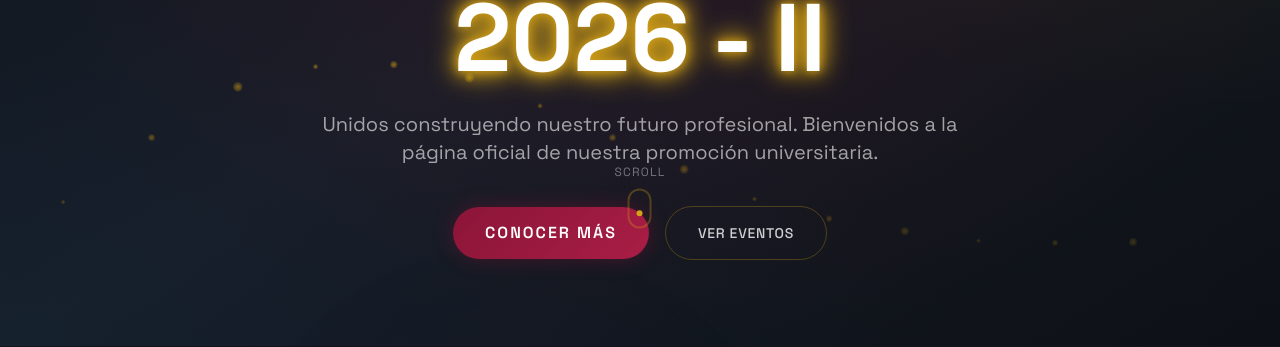
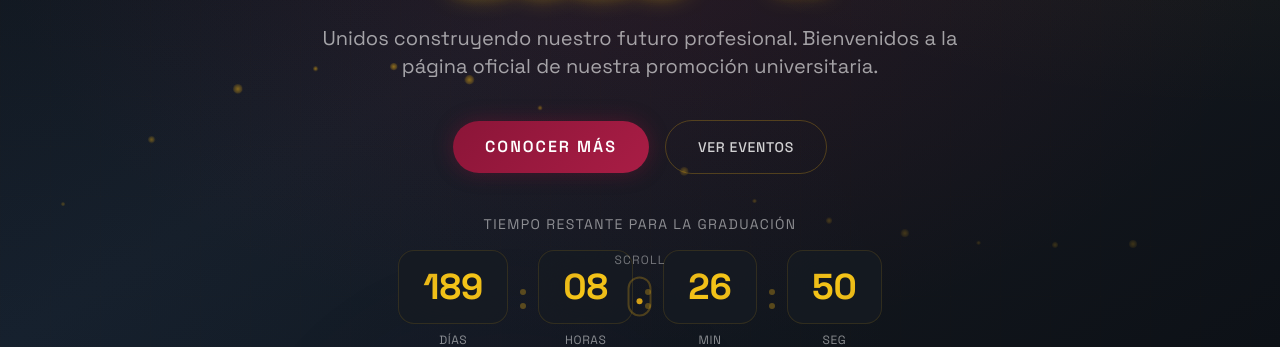
Before and after one commit to BeltranHC/Promocion_2026_II, a Next.js app: page / in a window 1280 px wide. Shown: the part 454-801 px from the top of the page. Built offline with nearby package versions, Linux system fonts and the light colour scheme; no server answers; the database is empty.

Commit message:
feat: add countdown timer to Hero section
- Create reusable CountdownTimer component with animated time units
- Add graduation date constant (July 15, 2026)
- Display countdown in Hero section below CTA buttons
- Support for custom label and target date props

```diff
--- a/components/Hero.tsx
+++ b/components/Hero.tsx
@@ -3,7 +3,8 @@
 import { motion } from "framer-motion";
 import { useState, useEffect } from "react";
 import Image from "next/image";
-import { PARTICLE_COUNT } from "@/constants";
+import { PARTICLE_COUNT, GRADUATION_DATE } from "@/constants";
+import CountdownTimer from "./ui/CountdownTimer";
 
 interface ParticleProps {
     delay: number;
@@ -134,7 +135,7 @@ export default function Hero() {
                 </p>
 
                 {/* CTA Buttons */}
-                <div className="flex flex-col sm:flex-row items-center justify-center gap-4">
+                <div className="flex flex-col sm:flex-row items-center justify-center gap-4 mb-10">
                     <a href="#info" className="neon-button">
                         Conocer Más
                     </a>
@@ -145,6 +146,12 @@ export default function Hero() {
                         Ver Eventos
                     </a>
                 </div>
+
+                {/* Countdown Timer */}
+                <CountdownTimer
+                    targetDate={GRADUATION_DATE}
+                    label="Tiempo restante para la graduación"
+                />
 
                 {/* Scroll Indicator */}
                 {mounted && (
--- /dev/null
+++ b/components/ui/CountdownTimer.tsx
@@ -0,0 +1,123 @@
+"use client";
+
+import { useState, useEffect } from "react";
+import { motion } from "framer-motion";
+
+interface TimeLeft {
+    days: number;
+    hours: number;
+    minutes: number;
+    seconds: number;
+}
+
+interface CountdownTimerProps {
+    targetDate: Date;
+    label?: string;
+}
+
+function TimeUnit({ value, label }: { value: number; label: string }) {
+    return (
+        <div className="flex flex-col items-center">
+            <motion.div
+                key={value}
+                initial={{ y: -10, opacity: 0 }}
+                animate={{ y: 0, opacity: 1 }}
+                className="glass px-4 py-3 md:px-6 md:py-4 rounded-xl min-w-[60px] md:min-w-[80px]"
+            >
+                <span className="text-2xl md:text-4xl font-bold gradient-text">
+                    {value.toString().padStart(2, "0")}
+                </span>
+            </motion.div>
+            <span className="text-[10px] md:text-xs text-white/50 uppercase tracking-wider mt-2">
+                {label}
+            </span>
+        </div>
+    );
+}
+
+function Separator() {
+    return (
+        <div className="flex flex-col justify-center gap-2 px-1">
+            <div className="w-1.5 h-1.5 bg-una-gold/60 rounded-full animate-pulse" />
+            <div className="w-1.5 h-1.5 bg-una-gold/60 rounded-full animate-pulse" />
+        </div>
+    );
+}
+
+export default function CountdownTimer({ targetDate, label = "Tiempo restante para la graduación" }: CountdownTimerProps) {
+    const [timeLeft, setTimeLeft] = useState<TimeLeft>({ days: 0, hours: 0, minutes: 0, seconds: 0 });
+    const [mounted, setMounted] = useState(false);
+
+    useEffect(() => {
+        setMounted(true);
+
+        const calculateTimeLeft = (): TimeLeft => {
+            const difference = targetDate.getTime() - new Date().getTime();
+
+            if (difference <= 0) {
+                return { days: 0, hours: 0, minutes: 0, seconds: 0 };
+            }
+
+            return {
+                days: Math.floor(difference / (1000 * 60 * 60 * 24)),
+                hours: Math.floor((difference / (1000 * 60 * 60)) % 24),
+                minutes: Math.floor((difference / 1000 / 60) % 60),
+                seconds: Math.floor((difference / 1000) % 60),
+            };
+        };
+
+        // Initial calculation
+        setTimeLeft(calculateTimeLeft());
+
+        // Update every second
+        const timer = setInterval(() => {
+            setTimeLeft(calculateTimeLeft());
+        }, 1000);
+
+        return () => clearInterval(timer);
+    }, [targetDate]);
+
+    if (!mounted) {
+        return null;
+    }
+
+    const isExpired = timeLeft.days === 0 && timeLeft.hours === 0 && timeLeft.minutes === 0 && timeLeft.seconds === 0;
+
+    if (isExpired) {
+        return (
+            <motion.div
+                initial={{ opacity: 0, scale: 0.9 }}
+                animate={{ opacity: 1, scale: 1 }}
+                className="text-center"
+            >
+                <div className="glass px-8 py-4 rounded-2xl inline-block">
+                    <span className="text-2xl md:text-3xl font-bold gradient-text">
+                        🎓 ¡Es el gran día! 🎓
+                    </span>
+                </div>
+            </motion.div>
+        );
+    }
+
+    return (
+        <motion.div
+            initial={{ opacity: 0, y: 20 }}
+            animate={{ opacity: 1, y: 0 }}
+            transition={{ delay: 0.5 }}
+            className="text-center"
+        >
+            <p className="text-xs md:text-sm text-white/50 uppercase tracking-widest mb-4">
+                {label}
+            </p>
+            <div className="flex items-center justify-center gap-1 md:gap-2">
+                <TimeUnit value={timeLeft.days} label="Días" />
+                <Separator />
+                <TimeUnit value={timeLeft.hours} label="Horas" />
+                <Separator />
+                <TimeUnit value={timeLeft.minutes} label="Min" />
+                <Separator />
+                <TimeUnit value={timeLeft.seconds} label="Seg" />
+            </div>
+        </motion.div>
+    );
+}
--- a/constants/index.ts
+++ b/constants/index.ts
@@ -110,3 +110,6 @@ export const GALLERY_CATEGORIES: Category[] = [
 
 // Particle configuration for Hero
 export const PARTICLE_COUNT = 15;
+
+// Graduation date - July 15, 2026
+export const GRADUATION_DATE = new Date('2026-07-15T10:00:00');
```
